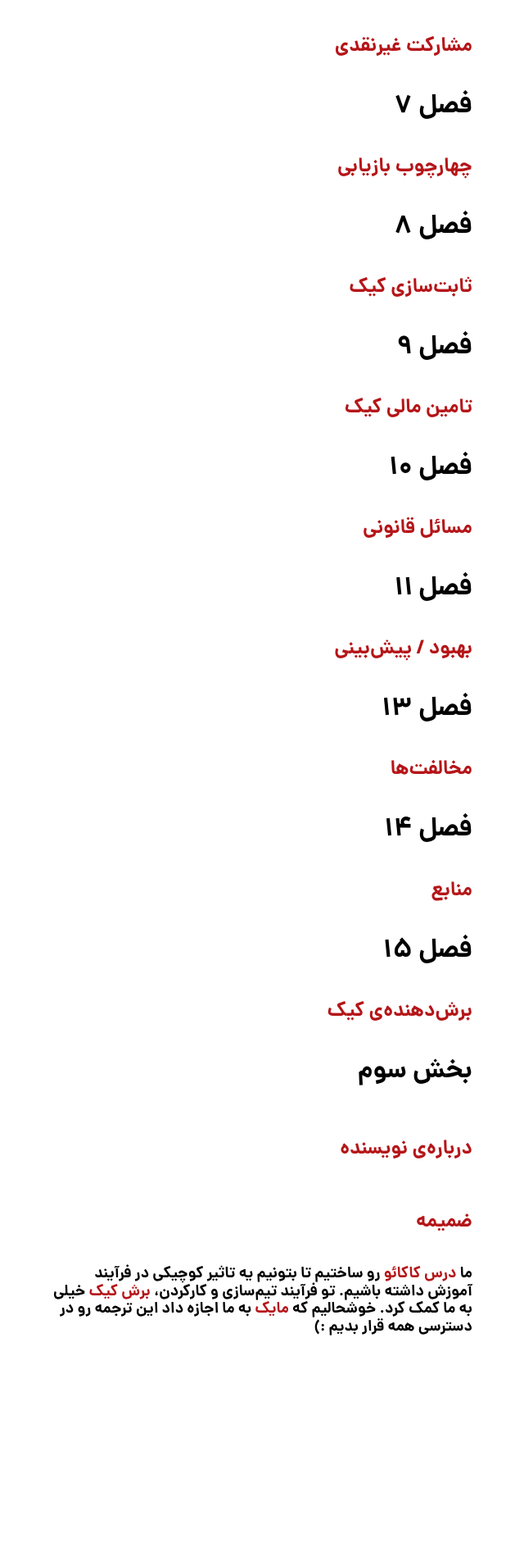
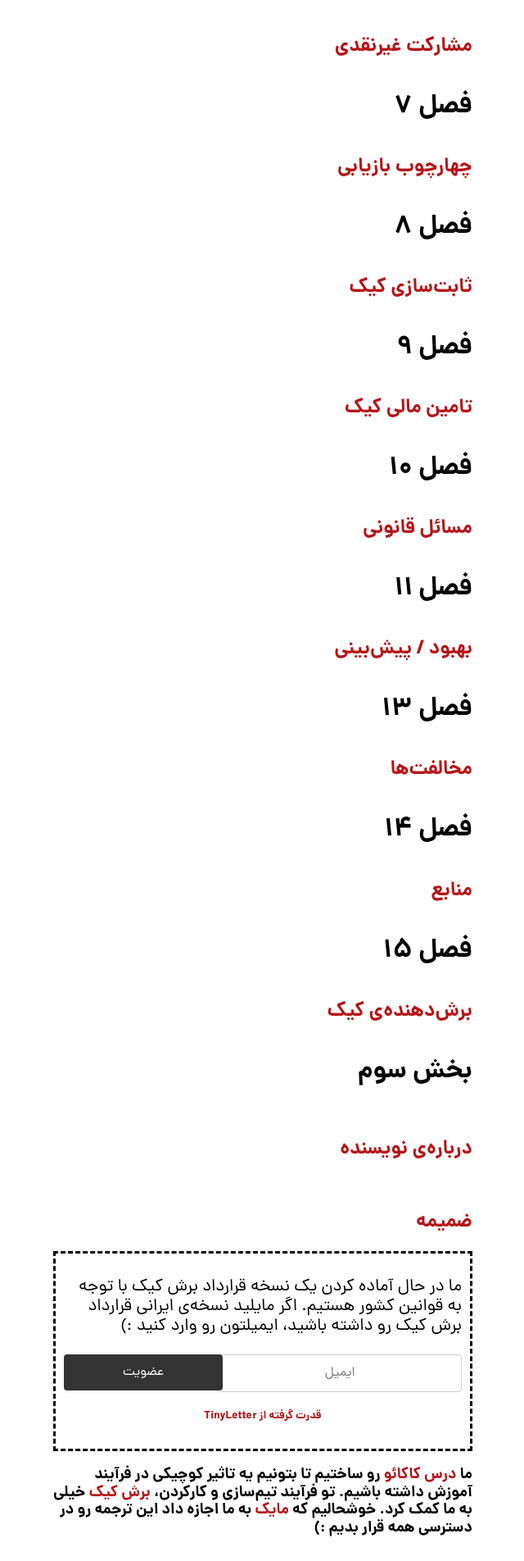
Before and after one commit to KhashayarMirMS/slicing-pie, a Jekyll site: the page built from index.md, in a window 1280 px wide. Shown: the part 1667-3571 px from the top of the page at 82% size, without its empty margins (319-959 px from the left). Built offline with Jekyll 4.4.1, drawn with Linux system fonts in a browser that asks for light colours; nearby versions of some CDN libraries; before the commit the page ends 3326 px from its top, so only the background shows below that.

Commit message:
tinyletter added

```diff
--- a/_includes/footer.html
+++ b/_includes/footer.html
@@ -1,4 +1,30 @@
 <div class="pure-u-1-1">
+
+    <form action="https://tinyletter.com/darskakaoo" method="post" target="popupwindow"
+        onsubmit="window.open('https://tinyletter.com/darskakaoo', 'popupwindow', 'scrollbars=yes,width=800,height=600');return true">
+        <p>
+            <label for="tlemail">
+                ما در حال آماده کردن یک نسخه قرارداد برش کیک با توجه به قوانین کشور هستیم. اگر
+                مایلید نسخه‌ی ایرانی قرارداد برش کیک رو داشته باشید، ایمیلتون رو وارد کنید :)
+            </label>
+        </p>
+        <div class="email-group">
+            <div class="pure-g">
+                <div class="pure-u-1 pure-u-sm-1 pure-u-md-2-3 pure-u-lg-2-3 pure-u-xl-3-5">
+                    <input type="text" name="email" id="tlemail" placeHolder="ایمیل" />
+                    <input type="hidden" value="1" name="embed" />
+                </div>
+                <div class="pure-u-1 pure-u-sm-1 pure-u-md-1-3 pure-u-lg-1-3 pure-u-xl-2-5">
+                    <button class="button" type="submit">عضویت</button>
+                </div>
+            </div>
+        </div>
+        <h5 class="powered-by">
+            <a href="https://tinyletter.com" target="_blank">قدرت گرفته از TinyLetter</a>
+        </h5>
+    </form>
+
+
     <h3>
         ما
         <a href="https://darskakaoo.ir">درس کاکائو</a>
--- a/assets/css/main.css
+++ b/assets/css/main.css
@@ -103,3 +103,35 @@ ol li {
     display: block;
     margin: auto
 }
+
+form {
+    border: black dashed;
+    padding: 10px;
+}
+
+form input {
+    display: block;
+    float: right;
+    width: 100%;
+    text-align: center;
+    border: 1px solid #ccc;
+    border-radius: 4px;
+    line-height: 42px;
+    box-shadow: none;
+}
+
+form button {
+    width: 100%;
+    color: #FFFFFF;
+    background-color: #333333;
+    display: inline-block;
+    white-space: nowrap;
+    line-height: 42px;
+    cursor: pointer;
+    border: 1px;
+    border-radius: 4px;
+}
+
+.powered-by {
+    text-align: center
+}
```
